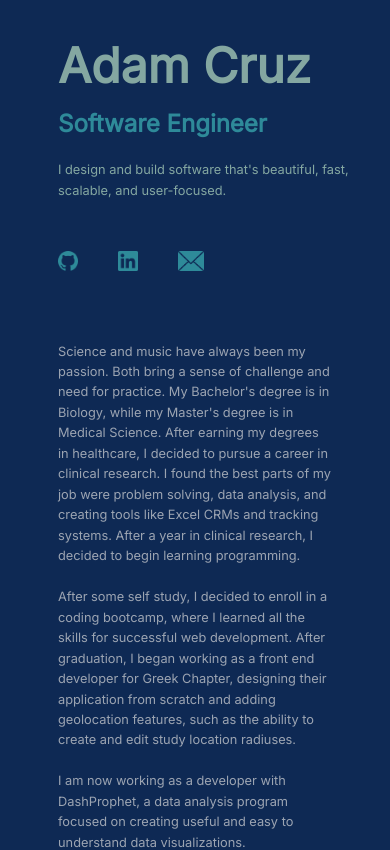
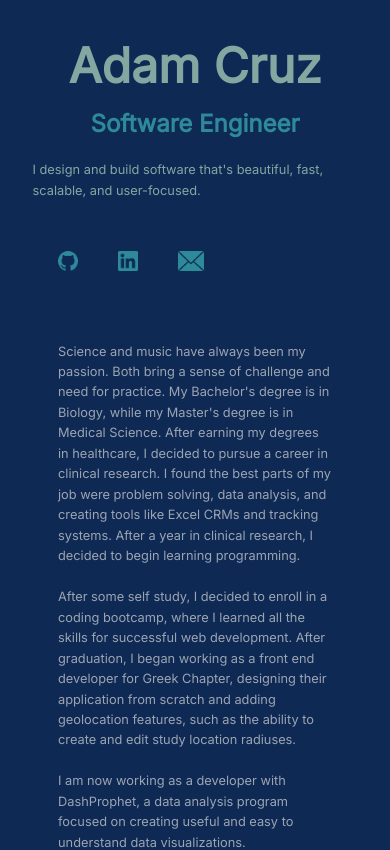
Before and after one commit to AdamC7313/portfolio-site, a Next.js app: page / in a window 390 px wide. Shown: the top 850 px of the page. Built offline with nearby package versions, Linux system fonts and the light colour scheme.

Commit message:
center align head.css

```diff
--- a/app/components/head/head.css
+++ b/app/components/head/head.css
@@ -32,4 +32,8 @@
   .subtitle {
     font-size: 1.5rem;
   }
+  .head-container {
+    justify-content: center;
+    align-items: center;
+  }
 }
```
